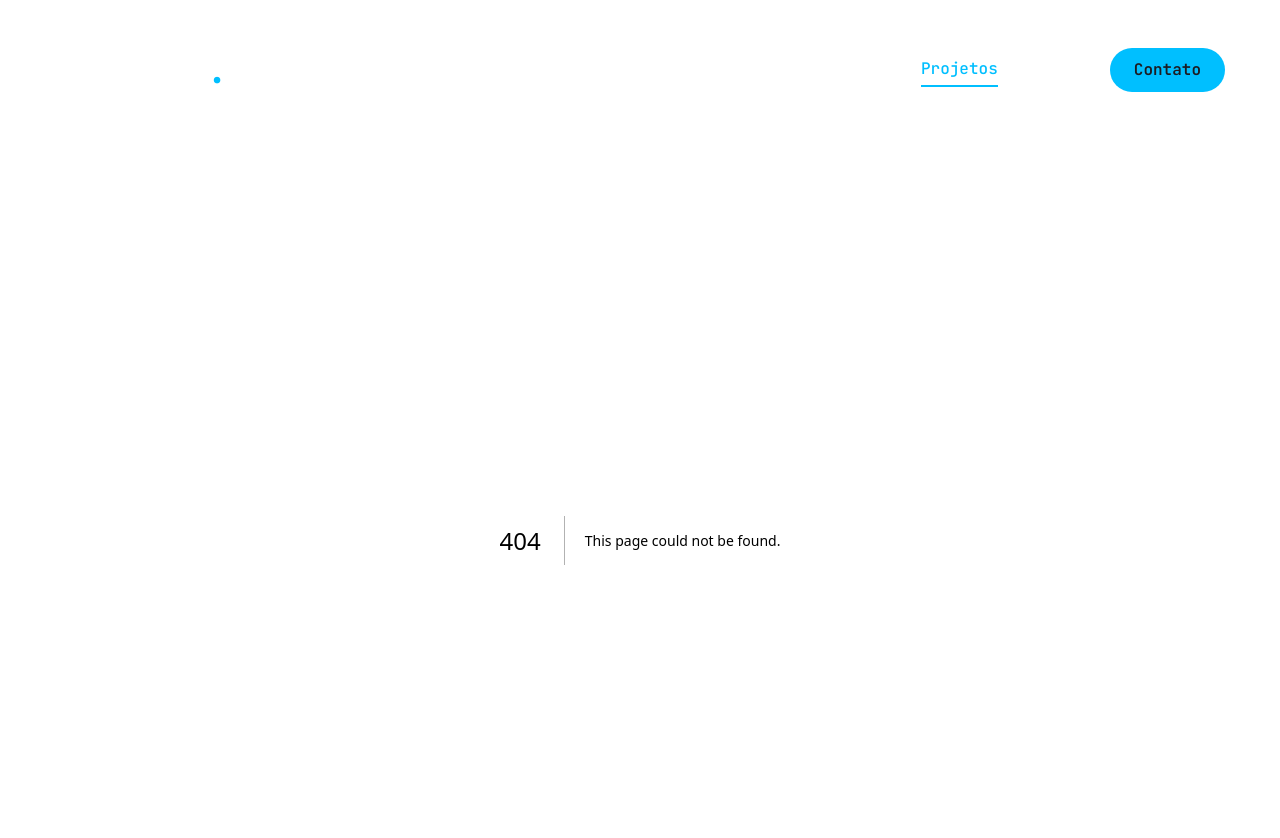
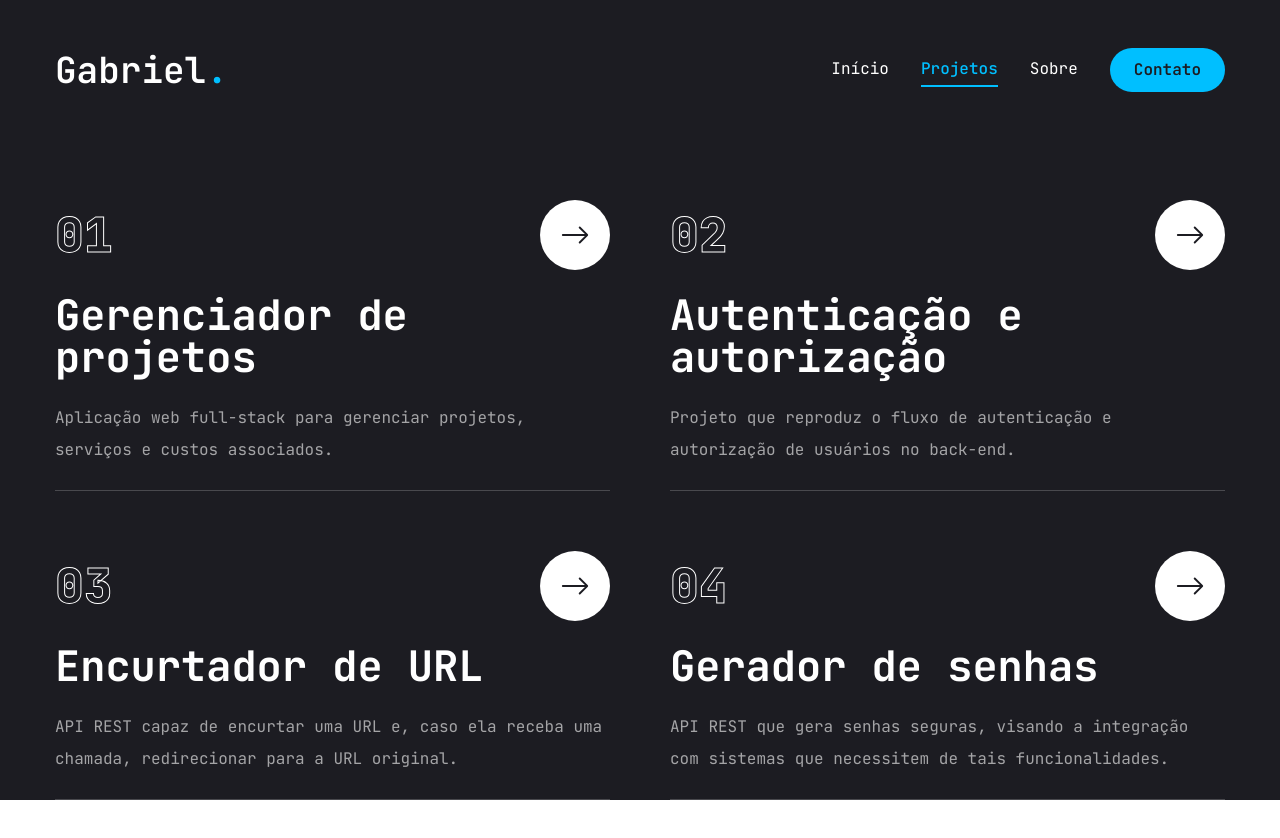
Before and after one commit to gabrieudev/portfolio, a Next.js app: page /projetos in a window 1280 px wide. Before the commit this address had no page. Shown: the top 838 px of the page. Built offline with nearby package versions, Linux system fonts and the light colour scheme.

Commit message:
feat: create projects page

```diff
--- /dev/null
+++ b/src/app/projetos/page.jsx
@@ -0,0 +1,83 @@
+"use client";
+
+import { BsArrowRight } from "react-icons/bs";
+import Link from "next/link";
+import { motion } from "framer-motion";
+
+const projects = [
+  {
+    num: "01",
+    title: "Gerenciador de projetos",
+    description:
+      "Aplicação web full-stack para gerenciar projetos, serviços e custos associados.",
+    href: "https://github.com/gabrieudev/budget-bridge",
+  },
+  {
+    num: "02",
+    title: "Autenticação e autorização",
+    description:
+      "Projeto que reproduz o fluxo de autenticação e autorização de usuários no back-end.",
+    href: "https://github.com/gabrieudev/auth",
+  },
+  {
+    num: "03",
+    title: "Encurtador de URL",
+    description:
+      "API REST capaz de encurtar uma URL e, caso ela receba uma chamada, redirecionar para a URL original.",
+    href: "https://github.com/gabrieudev/url-shortener",
+  },
+  {
+    num: "04",
+    title: "Gerador de senhas",
+    description:
+      "API REST que gera senhas seguras, visando a integração com sistemas que necessitem de tais funcionalidades.",
+    href: "https://github.com/gabrieudev/password-generator",
+  },
+];
+
+const Projects = () => {
+  return (
+    <section className="min-h-[80vh] flex flex-col justify-center py-12 xl:py-0 mt-10">
+      <div className="container mx-auto">
+        <motion.div
+          initial={{ opacity: 0 }}
+          animate={{
+            opacity: 1,
+            transition: { delay: 2.4, duration: 0.4, ease: "easeIn" },
+          }}
+          className="grid grid-cols-1 md:grid-cols-2 gap-[60px]"
+        >
+          {projects.map((project, index) => {
+            return (
+              <div
+                className="flex-1 flex flex-col justify-center gap-6 group"
+                key={index}
+              >
+                <div className="w-full flex justify-between items-center">
+                  <div className="text-5xl font-extrabold text-outline text-transparent group-hover:text-outline-hover transition-all duration-500">
+                    {project.num}
+                  </div>
+                  <Link
+                    className="w-[70px] h-[70px] rounded-full bg-white group-hover:bg-accent transition-all duration-500 flex justify-center items-center hover:-rotate-45"
+                    href={project.href}
+                    target="_blank"
+                    rel="noopener noreferrer"
+                  >
+                    <BsArrowRight className="text-primary text-3xl" />
+                  </Link>
+                </div>
+                <h2 className="text-[42px] font-bold leading-none text-white group-hover:text-accent transition-all duration-500">
+                  {project.title}
+                </h2>
+                <p className="text-white/60">{project.description}</p>
+                <div className="border-b border-white/20 w-full"></div>
+              </div>
+            );
+          })}
+        </motion.div>
+      </div>
+    </section>
+  );
+};
+
+export default Projects;
```
